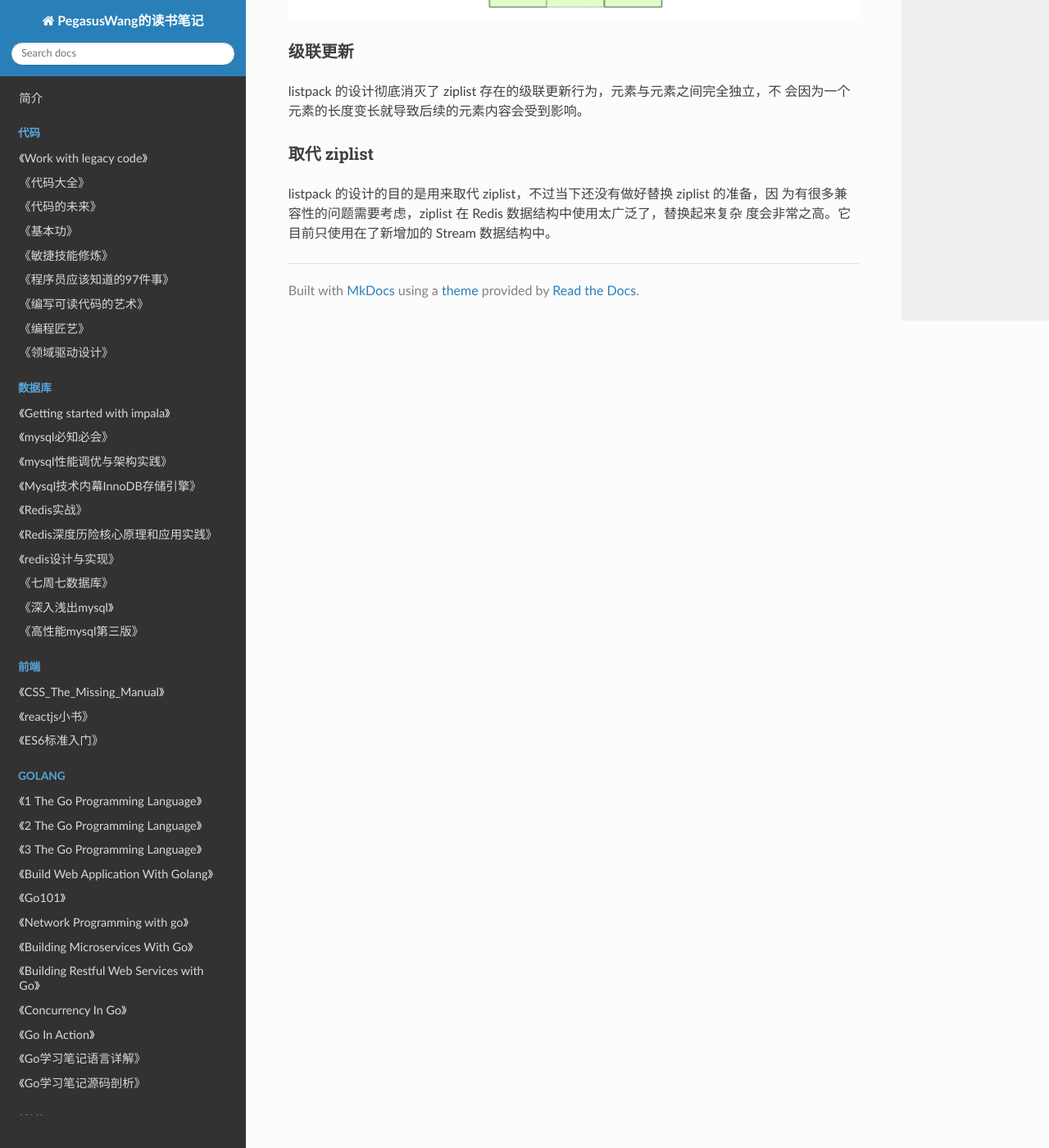
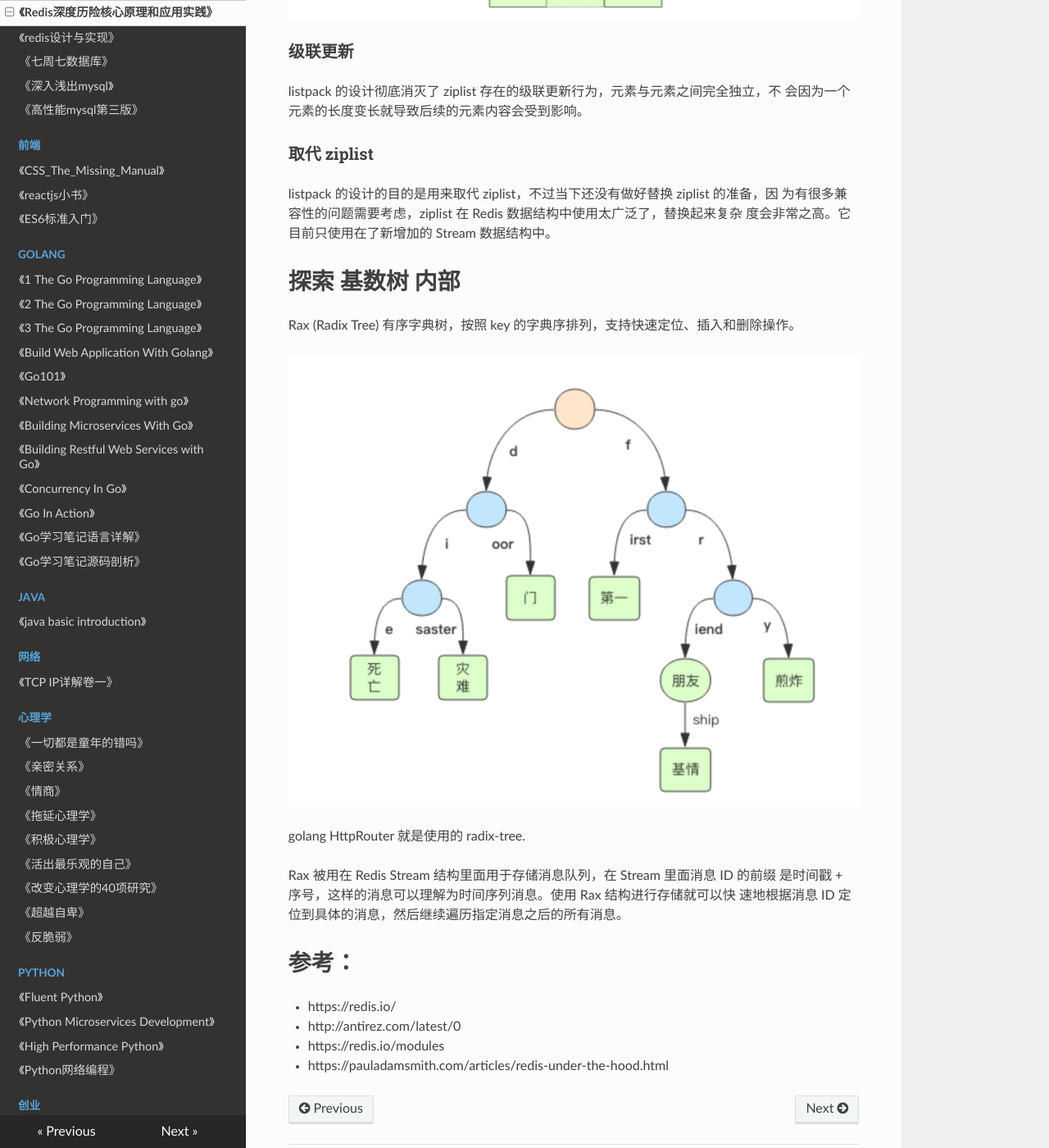
Before and after one commit to PegasusWang/booknotes, an MkDocs documentation site: the page built from docs/database/redis深度历险核心原理和应用实践/book.md, in a window 1280 px wide and 1400 px high, scrolled down 19387 px. Shown: the whole window at 82% size. Built offline with MkDocs 1.6.1, drawn with Linux system fonts in a browser that asks for light colours; nearby versions of some CDN libraries; old or Windows-style settings are respelled for this version of MkDocs; some of the changed text lies outside the part shown.

Commit message:
redis5.0 radix tree

```diff
--- a/docs/database/redis深度历险核心原理和应用实践/redis深度历险核心原理和应用实践.md
+++ b/docs/database/redis深度历险核心原理和应用实践/book.md
@@ -777,3 +777,22 @@ listpack 的设计彻底消灭了 ziplist 存在的级联更新行为，元素
 
 ### 取代 ziplist
 listpack 的设计的目的是用来取代 ziplist，不过当下还没有做好替换 ziplist 的准备，因 为有很多兼容性的问题需要考虑，ziplist 在 Redis 数据结构中使用太广泛了，替换起来复杂 度会非常之高。它目前只使用在了新增加的 Stream 数据结构中。
+
+
+# 探索 基数树 内部
+
+Rax (Radix Tree) 有序字典树，按照 key 的字典序排列，支持快速定位、插入和删除操作。
+
+![](./radix-tree.png)
+
+golang HttpRouter 就是使用的 radix-tree.
+
+Rax 被用在 Redis Stream 结构里面用于存储消息队列，在 Stream 里面消息 ID 的前缀 是时间戳 + 序号，这样的消息可以理解为时间序列消息。使用 Rax 结构进行存储就可以快 速地根据消息 ID 定位到具体的消息，然后继续遍历指定消息之后的所有消息。
+
+
+# 参考：
+
+- https://redis.io/
+- http://antirez.com/latest/0
+- https://redis.io/modules
+- https://pauladamsmith.com/articles/redis-under-the-hood.html
```
Also changed, not shown: docs/database/redis深度历险核心原理和应用实践/radix-tree.png (added).
